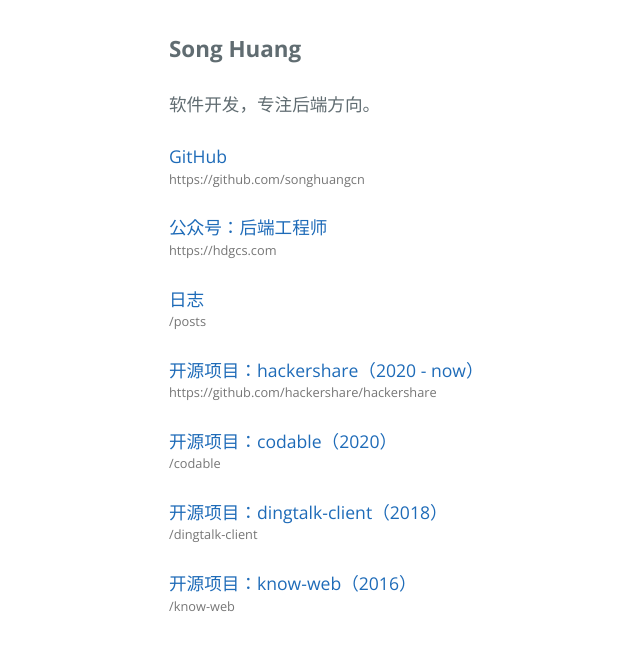
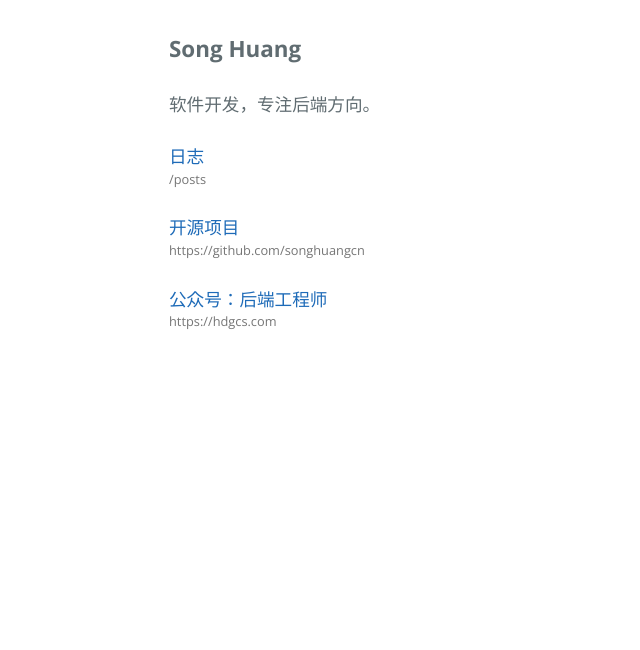
Before and after one commit to songhuangcn/songhuangcn.github.io, a Jekyll site: the page built from index.html, in a window 1280 px wide. Shown: the top 650 px of the page, without its empty margins (55-695 px from the left). Built offline with Jekyll 4.4.1, drawn with Linux system fonts in a browser that asks for light colours.

Commit message:
change index link

```diff
--- a/index.html
+++ b/index.html
@@ -4,9 +4,15 @@
 
 <div class="font-lg mb"><strong>{{ site.title }}</strong></div>
 <div class="mb">{{ site.description }}</div>
+<a href="{{ '/posts' }}">
+  <div class="mb">
+    <div>日志</div>
+    <div class="hint">{{ '/posts' }}</div>
+  </div>
+</a>
 <a href="https://github.com/songhuangcn">
   <div class="mb">
-    <div>GitHub</div>
+    <div>开源项目</div>
     <div class="hint">https://github.com/songhuangcn</div>
   </div>
 </a>
@@ -16,33 +22,3 @@
     <div class="hint">https://hdgcs.com</div>
   </div>
 </a>
-<a href="{{ '/posts' }}">
-  <div class="mb">
-    <div>日志</div>
-    <div class="hint">{{ '/posts' }}</div>
-  </div>
-</a>
-<a href="https://github.com/hackershare/hackershare">
-  <div class="mb">
-    <div>开源项目：hackershare（2020 - now）</div>
-    <div class="hint">https://github.com/hackershare/hackershare</div>
-  </div>
-</a>
-<a href="/codable">
-  <div class="mb">
-    <div>开源项目：codable（2020）</div>
-    <div class="hint">/codable</div>
-  </div>
-</a>
-<a href="/dingtalk-client">
-  <div class="mb">
-    <div>开源项目：dingtalk-client（2018）</div>
-    <div class="hint">/dingtalk-client</div>
-  </div>
-</a>
-<a href="/know-web">
-  <div class="mb">
-    <div>开源项目：know-web（2016）</div>
-    <div class="hint">/know-web</div>
-  </div>
-</a>
```
